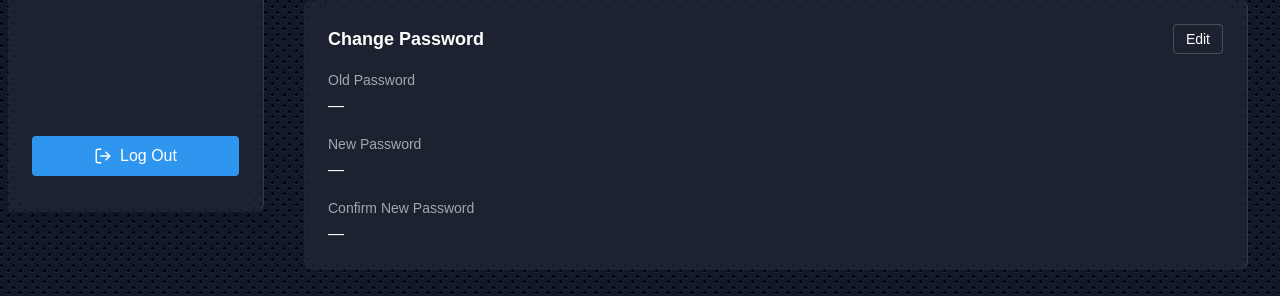
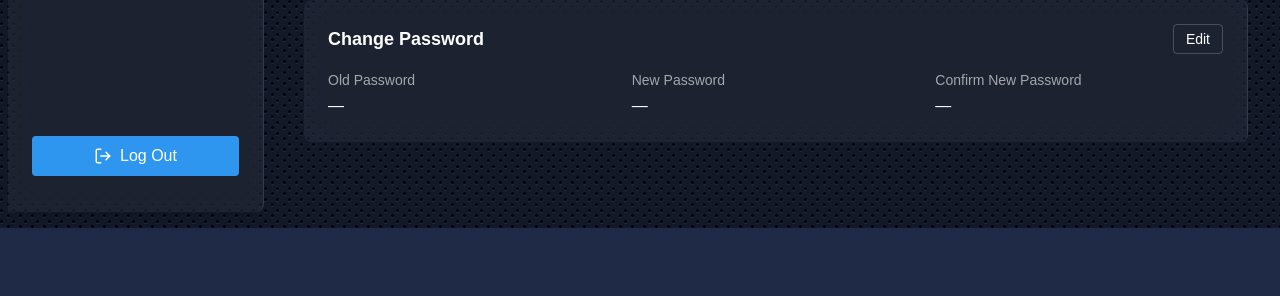
Before and after one commit to DavJesse/stock-folio, a Next.js app: page /dashboard/account-management in a window 1280 px wide. Shown: the part 572-868 px from the top of the page. After the commit the page ends 800 px from the top, so only its background shows below. Built offline with nearby package versions, Linux system fonts and the light colour scheme; no server answers.

Commit message:
feat: update orientation of password fields for a more elegant display (#82.3)

```diff
--- a/components/ChangePaswordCard.tsx
+++ b/components/ChangePaswordCard.tsx
@@ -96,7 +96,7 @@ export default function ChangePasswordCard() {
       {success && <p className="text-[var(--success-color)] mb-2">{success}</p>}
 
       {/* Password fields */}
-      <div className="space-y-4">
+      <div className="grid grid-cols-1 md:grid-cols-3 gap-4">
         <EditablePasswordField
           label="Old Password"
           value={oldPassword}
```
